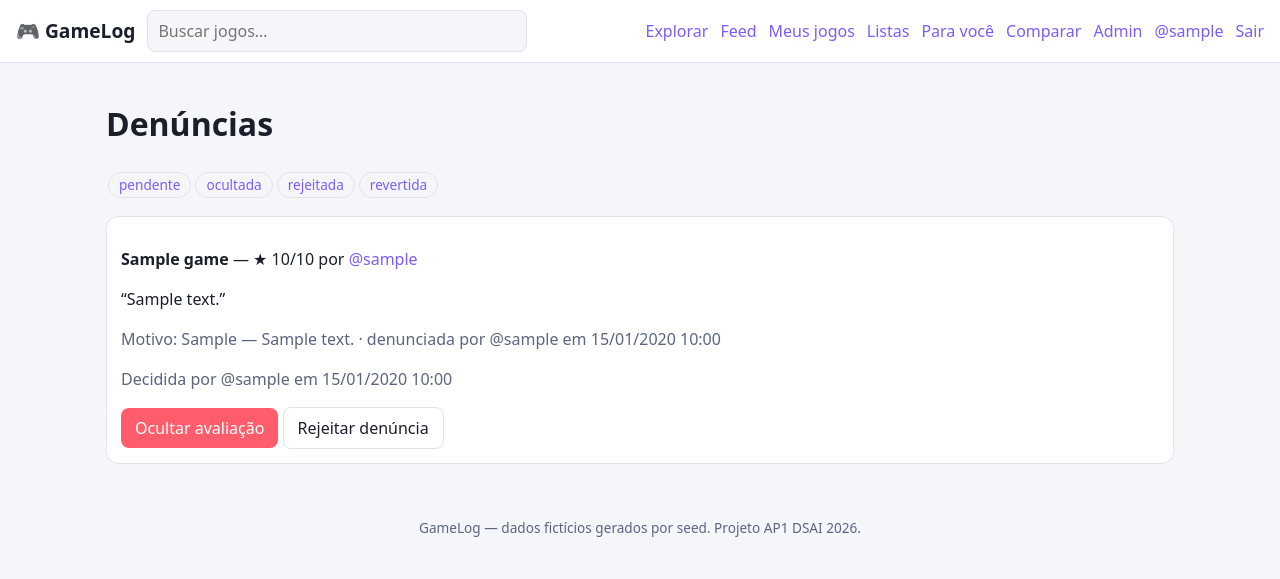
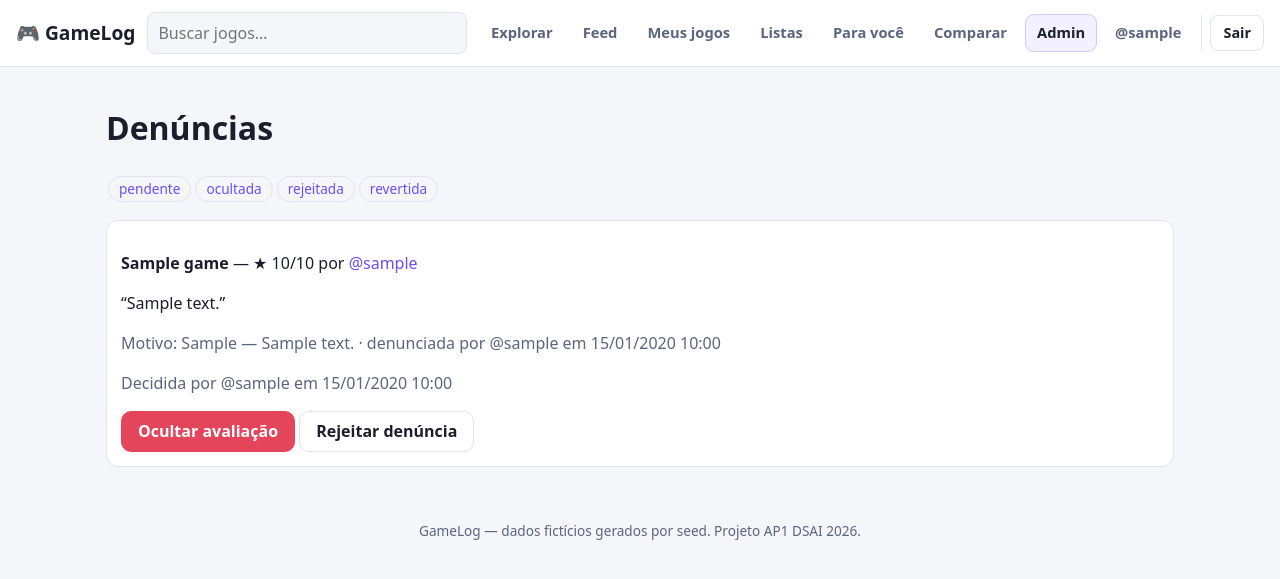
Before and after one commit to arturgomesc/dsai-ap1-GameLog, a Flask app: page /admin/denuncias in a window 1280 px wide. Shown: the top 579 px of the page. Run offline with Flask 3, Linux system fonts and the light colour scheme; the visitor is signed in with stand-in values (Sample User, id 1); tables that the repository leaves empty hold one stand-in row (values such as "Sample post").

Commit message:
feat(ui): refina visual dos botões de navegação
Co-authored-by: Copilot <223556219+Copilot@users.noreply.github.com>

```diff
--- a/src/app/static/style.css
+++ b/src/app/static/style.css
@@ -1,20 +1,39 @@
-:root{--bg:#10131a;--panel:#1a1f2b;--line:#2a3142;--fg:#e8ebf2;--mut:#98a2b8;--acc:#7c5cff;--ok:#2fbf71;--err:#ff5d6c}
-@media (prefers-color-scheme:light){:root{--bg:#f5f6fa;--panel:#fff;--line:#dfe3ee;--fg:#1a1f2b;--mut:#5b6580}}
+:root{--bg:#10131a;--panel:#1a1f2b;--panel-strong:#202838;--line:#2a3142;--fg:#e8ebf2;--mut:#98a2b8;--acc:#7c5cff;--acc-strong:#6744e8;--acc-soft:rgba(124,92,255,.14);--ok:#2fbf71;--err:#ff5d6c;--err-strong:#e9465c;--shadow:rgba(16,19,26,.34);--focus:#a794ff}
+@media (prefers-color-scheme:light){:root{--bg:#f5f6fa;--panel:#fff;--panel-strong:#f5f7ff;--line:#dfe3ee;--fg:#1a1f2b;--mut:#5b6580;--acc:#6c4ef8;--acc-strong:#5738dc;--acc-soft:rgba(108,78,248,.08);--err:#e4455a;--err-strong:#c93449;--shadow:rgba(55,65,81,.12);--focus:#7d66ff}}
 *{box-sizing:border-box}
 body{margin:0;background:var(--bg);color:var(--fg);font:16px/1.5 system-ui,sans-serif}
 a{color:var(--acc);text-decoration:none}a:hover{text-decoration:underline}
 main{max-width:1100px;margin:0 auto;padding:16px}
-.top{display:flex;flex-wrap:wrap;gap:12px;align-items:center;padding:10px 16px;background:var(--panel);border-bottom:1px solid var(--line)}
-.top nav{display:flex;flex-wrap:wrap;gap:12px;align-items:center;margin-left:auto}
+.top{display:flex;flex-wrap:wrap;gap:12px;align-items:center;padding:12px 16px;background:var(--panel);border-bottom:1px solid var(--line)}
+.top nav{display:flex;flex-wrap:wrap;gap:6px;align-items:center;margin-left:auto}
+.top nav .nav-link{display:inline-flex;align-items:center;justify-content:center;min-height:38px;padding:8px 11px;border:1px solid transparent;border-radius:9px;color:var(--mut);font-size:.92rem;font-weight:600;line-height:1.2;white-space:nowrap;transition:background .15s ease,border-color .15s ease,color .15s ease}
+.top nav .nav-link:hover{background:var(--panel-strong);border-color:var(--line);color:var(--fg);text-decoration:none}
+.top nav .nav-link:focus-visible{outline:2px solid var(--focus);outline-offset:2px}
+.top nav .nav-link.is-active{background:var(--acc-soft);border-color:rgba(124,92,255,.28);color:var(--fg)}
+.top nav .nav-signup{min-height:38px;padding:9px 14px;border-radius:9px;font-size:.92rem}
+.top nav .nav-logout{margin-left:2px;padding-left:8px;border-left:1px solid var(--line)}
+.top nav .nav-logout button{min-height:36px;padding:8px 12px;border-radius:8px;font-size:.9rem}
 .brand{font-weight:700;font-size:1.2rem;color:var(--fg)}
 .search{flex:1;min-width:160px;max-width:380px}
 input,select,textarea,button{font:inherit;color:inherit}
-input,select,textarea{width:100%;padding:8px 10px;border:1px solid var(--line);border-radius:8px;background:var(--bg)}
+input,select,textarea{width:100%;padding:8px 10px;border:1px solid var(--line);border-radius:8px;background:var(--bg);transition:border-color .18s ease, box-shadow .18s ease}
+input:focus,select:focus,textarea:focus{outline:none;border-color:var(--acc);box-shadow:0 0 0 3px var(--acc-soft)}
 textarea{min-height:110px}
-button,.btn{display:inline-block;padding:8px 14px;border:0;border-radius:8px;background:var(--acc);color:#fff;cursor:pointer}
-button.ghost,.btn.ghost{background:transparent;border:1px solid var(--line);color:var(--fg)}
-button.danger{background:var(--err)}
-button.link{background:none;color:var(--acc);padding:0}
+button,.btn{display:inline-flex;align-items:center;justify-content:center;gap:8px;min-height:40px;padding:10px 16px;border:1px solid transparent;border-radius:10px;background:var(--acc);color:#fff;font-weight:600;line-height:1.2;cursor:pointer;text-decoration:none;transition:transform .12s ease, box-shadow .12s ease, background .12s ease, border-color .12s ease, color .12s ease}
+button:hover,.btn:hover{text-decoration:none;transform:translateY(-1px);box-shadow:0 8px 18px var(--shadow)}
+button:active,.btn:active{transform:translateY(0);box-shadow:none}
+button:focus-visible,.btn:focus-visible{outline:none;box-shadow:0 0 0 3px var(--acc-soft),0 0 0 2px var(--focus)}
+button:disabled,.btn:disabled,.btn.disabled{cursor:not-allowed;opacity:.55;box-shadow:none;transform:none}
+button.ghost,.btn.ghost,.btn-secondary{background:transparent;border-color:var(--line);color:var(--fg)}
+button.ghost:hover,.btn.ghost:hover,.btn-secondary:hover{background:var(--panel-strong);border-color:var(--acc)}
+button.danger,.btn.danger,.btn-danger{background:var(--err);border-color:var(--err)}
+button.danger:hover,.btn.danger:hover,.btn-danger:hover{background:var(--err-strong);border-color:var(--err-strong)}
+button.link,.btn.link{background:none;border-color:transparent;color:var(--acc);padding:0;min-height:auto;box-shadow:none;transform:none}
+button.link:hover,.btn.link:hover{text-decoration:underline;background:transparent;box-shadow:none}
+.btn-primary{background:var(--acc);border-color:var(--acc);color:#fff}
+.btn-primary:hover{background:var(--acc-strong);border-color:var(--acc-strong)}
+.btn-neutral,.btn-ghost{background:transparent;border-color:var(--line);color:var(--fg)}
+.btn-neutral:hover,.btn-ghost:hover{background:var(--panel-strong);border-color:var(--acc)}
 form.inline{display:inline}
 label{display:block;margin:10px 0 4px;font-weight:600}
 .err{color:var(--err);font-size:.9rem}
@@ -39,4 +58,5 @@ table{width:100%;border-collapse:collapse}th,td{padding:8px;border-bottom:1px so
 .hero img.cover{width:100%;max-width:260px;border-radius:12px}
 .spoiler summary{cursor:pointer;color:var(--mut)}
 footer{text-align:center;color:var(--mut);padding:24px;font-size:.85rem}
-@media (max-width:600px){.top nav{margin-left:0}.grid{grid-template-columns:repeat(2,1fr)}}
+@media (max-width:900px){.top nav{width:100%;margin-left:0}}
+@media (max-width:600px){.top nav{gap:4px}.top nav .nav-link{min-height:36px;padding:7px 9px;font-size:.88rem}.top nav .nav-logout{padding-left:5px}.grid{grid-template-columns:repeat(2,1fr)}button,.btn{width:auto;min-width:0}.top nav a, .top nav form{display:inline-flex}}
--- a/src/app/templates/base.html
+++ b/src/app/templates/base.html
@@ -15,20 +15,20 @@
   <form class="search" action="/buscar" method="get">
     <input type="search" name="q" value="{{ request.args.get('q', '') }}" placeholder="Buscar jogos…" aria-label="Buscar">
   </form>
-  <nav>
-    <a href="/buscar">Explorar</a>
+  <nav class="nav-actions" aria-label="Navegação principal">
+    <a class="nav-link{% if request.path == '/buscar' %} is-active{% endif %}" href="/buscar"{% if request.path == '/buscar' %} aria-current="page"{% endif %}>Explorar</a>
     {% if me %}
-      <a href="/feed">Feed</a>
-      <a href="/meus-jogos">Meus jogos</a>
-      <a href="/listas">Listas</a>
-      <a href="/recomendacoes">Para você</a>
-      <a href="/comparar">Comparar</a>
-      {% if me.is_admin %}<a href="/admin">Admin</a>{% endif %}
-      <a href="/u/{{ me.username }}">@{{ me.username }}</a>
-      <form method="post" action="/sair" class="inline"><input type="hidden" name="csrf_token" value="{{ csrf_token() }}"><button class="link">Sair</button></form>
+      <a class="nav-link{% if request.path == '/feed' %} is-active{% endif %}" href="/feed"{% if request.path == '/feed' %} aria-current="page"{% endif %}>Feed</a>
+      <a class="nav-link{% if request.path == '/meus-jogos' %} is-active{% endif %}" href="/meus-jogos"{% if request.path == '/meus-jogos' %} aria-current="page"{% endif %}>Meus jogos</a>
+      <a class="nav-link{% if request.path == '/listas' %} is-active{% endif %}" href="/listas"{% if request.path == '/listas' %} aria-current="page"{% endif %}>Listas</a>
+      <a class="nav-link{% if request.path == '/recomendacoes' %} is-active{% endif %}" href="/recomendacoes"{% if request.path == '/recomendacoes' %} aria-current="page"{% endif %}>Para você</a>
+      <a class="nav-link{% if request.path == '/comparar' %} is-active{% endif %}" href="/comparar"{% if request.path == '/comparar' %} aria-current="page"{% endif %}>Comparar</a>
+      {% if me.is_admin %}<a class="nav-link{% if request.path.startswith('/admin') %} is-active{% endif %}" href="/admin"{% if request.path.startswith('/admin') %} aria-current="page"{% endif %}>Admin</a>{% endif %}
+      <a class="nav-link{% if request.path == '/u/' ~ me.username %} is-active{% endif %}" href="/u/{{ me.username }}"{% if request.path == '/u/' ~ me.username %} aria-current="page"{% endif %}>@{{ me.username }}</a>
+      <form method="post" action="/sair" class="inline nav-logout"><input type="hidden" name="csrf_token" value="{{ csrf_token() }}"><button class="ghost">Sair</button></form>
     {% else %}
-      <a href="/entrar">Entrar</a>
-      <a class="btn" href="/cadastro">Criar conta</a>
+      <a class="nav-link{% if request.path == '/entrar' %} is-active{% endif %}" href="/entrar"{% if request.path == '/entrar' %} aria-current="page"{% endif %}>Entrar</a>
+      <a class="btn btn-primary nav-signup" href="/cadastro">Criar conta</a>
     {% endif %}
   </nav>
 </header>
```
Also changed, not shown: SPEC/2026-10-06-botões.md (added, +35 -0 lines).
